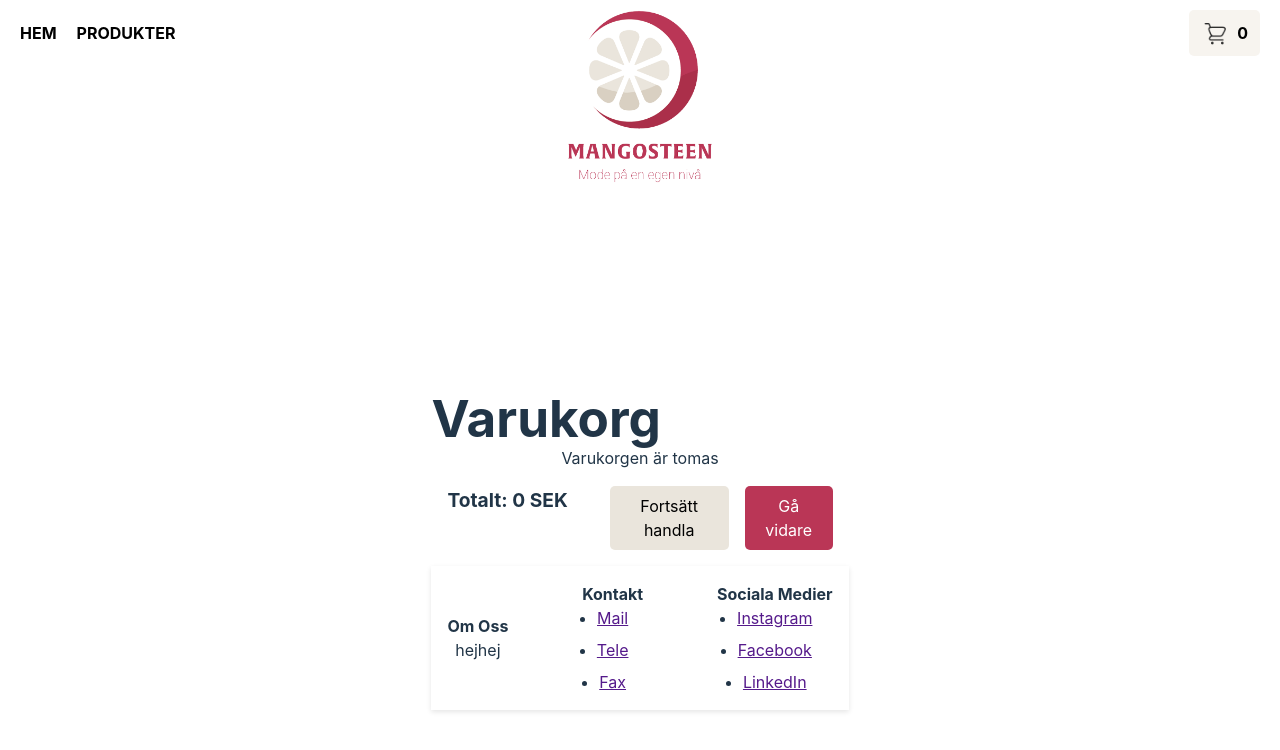
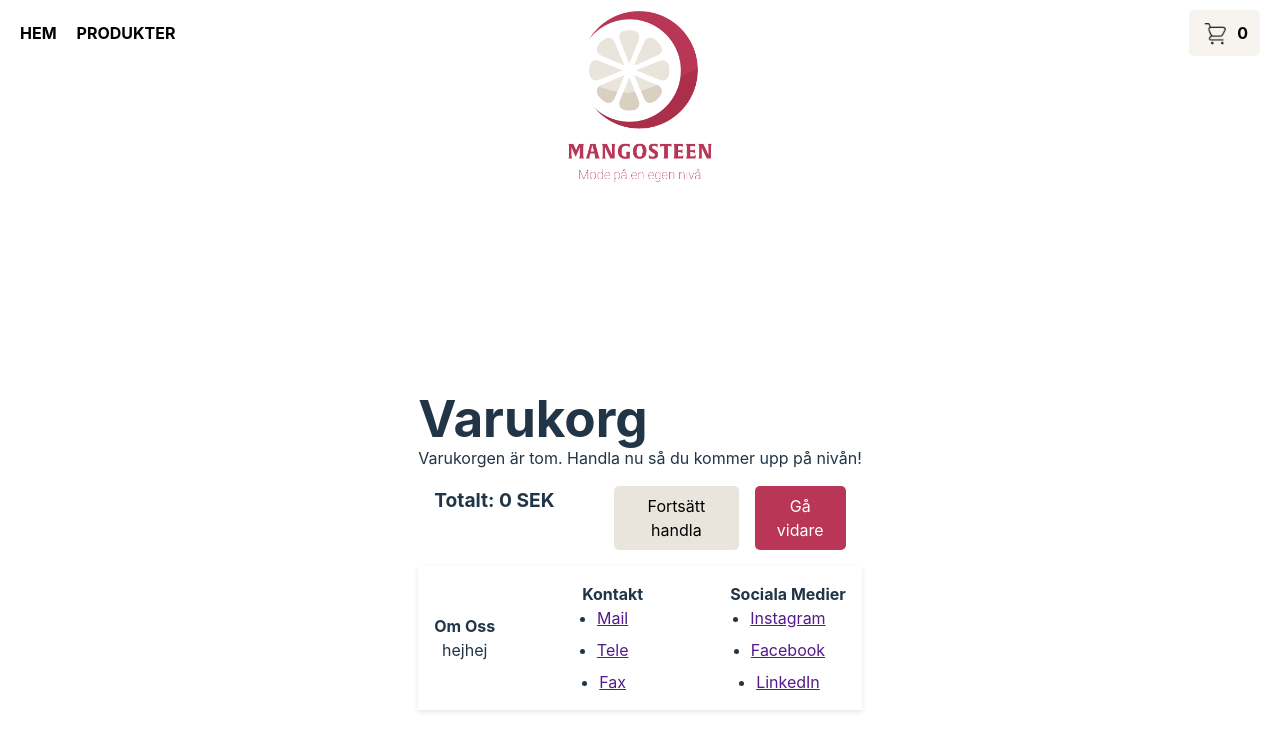
Before and after one commit to SophieNordell/Webshop, a React (Vite) app: page /cart in a window 1280 px wide. Shown: the top 750 px of the page. Built offline with nearby package versions, Linux system fonts and the light colour scheme.

Commit message:
Cart, tagit bort tomas

```diff
--- a/src/pages/Cart.jsx
+++ b/src/pages/Cart.jsx
@@ -60,7 +60,7 @@ const Cart = ({ setCartCount }) => {
     <div>
       <h1>Varukorg</h1>
       {cart.length === 0 ? (
-        <p>Varukorgen är tomas</p>
+        <p>Varukorgen är tom. Handla nu så du kommer upp på nivån!</p>
       ) : (
         <div className="cartWrap">
           {cart.map((item) => (
```
